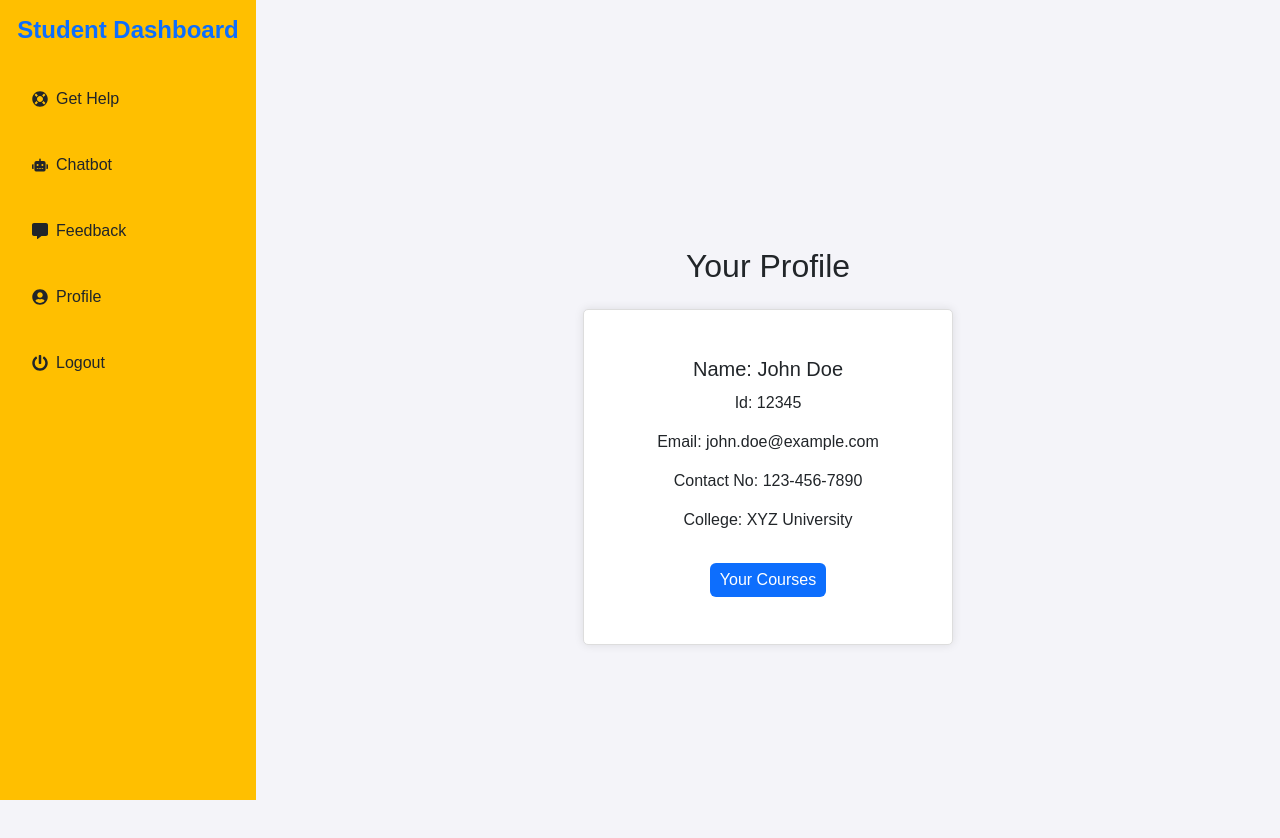
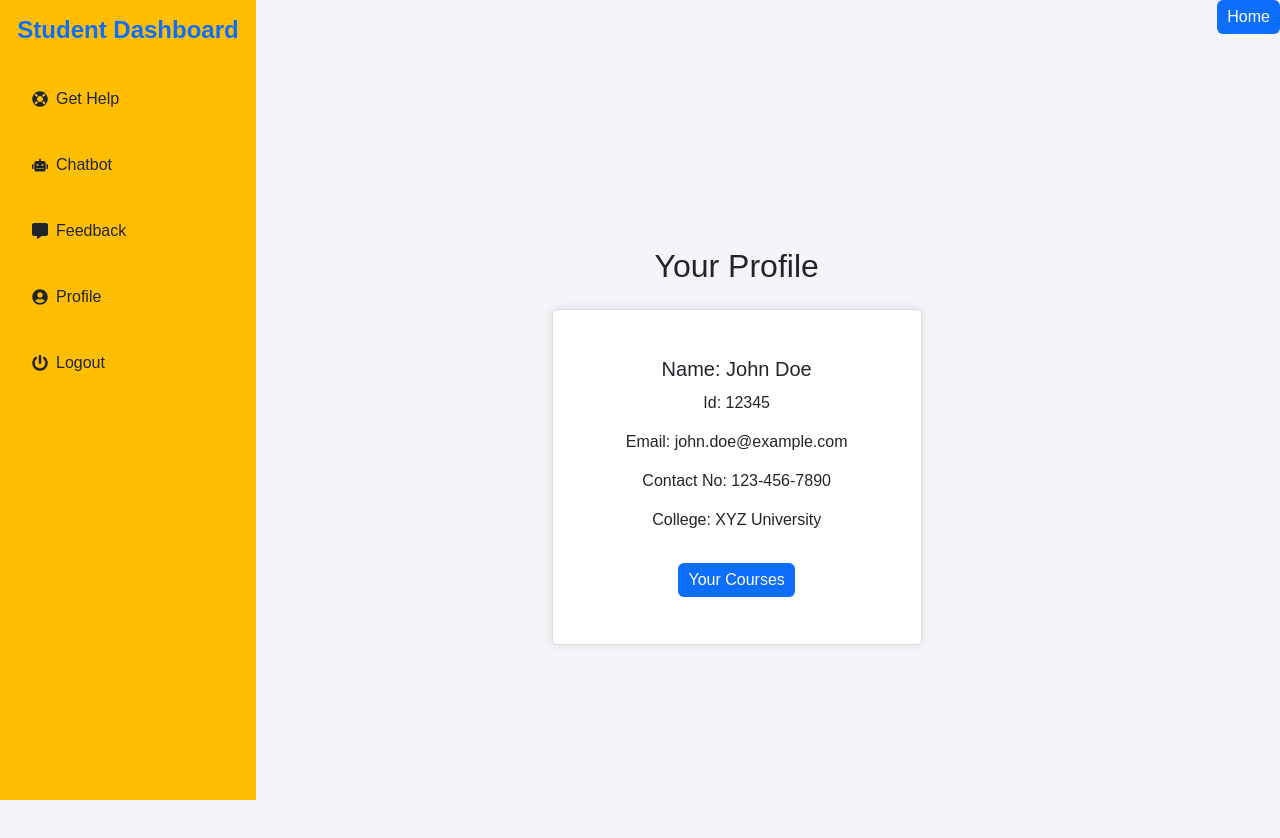
Before and after one commit to cfgbengaluru24/Team-55, a React (Vite) app in the folder client/: page /student-dashboard in a window 1280 px wide. Shown: the top 838 px of the page. Built offline with nearby package versions, Linux system fonts and the light colour scheme.

Commit message:
final changes

```diff
--- a/client/src/components/Feedback.jsx
+++ b/client/src/components/Feedback.jsx
@@ -1,5 +1,6 @@
 import React from 'react';
 import { useForm } from "react-hook-form";
+import { Link } from'react-router-dom';
 import './Help.css';
 
 const Feedback = () => {
@@ -32,7 +33,7 @@
         <br />
         <br />
         <input disabled={isSubmitting} type='submit' value='Submit' />
-
+        <Link to="/student-dashboard"><button className="btn btn-primary" disabled={isSubmitting}>Home</button></Link>
       </form>
     </div>
   );
--- a/client/src/components/GetHelp.jsx
+++ b/client/src/components/GetHelp.jsx
@@ -78,6 +78,7 @@
         </div>
       </div>
       <Link to="/help"><button className="btn btn-primary" style={{ marginTop: '20px' }}> Get Help from Us</button></Link>
+      <Link to="/student-dashboard"><button className="btn btn-primary">Back</button></Link>
     </div>
   );
 };
--- a/client/src/components/Help.jsx
+++ b/client/src/components/Help.jsx
@@ -1,5 +1,6 @@
 import React from 'react';
 import { useForm } from "react-hook-form";
+import { Link } from'react-router-dom';
 // import '../App.css';
 import './Help.css';
 
@@ -29,6 +30,7 @@
           <br/>
           <br/>
           <input disabled={isSubmitting} type='submit' value='Submit'/>
+          <Link to="/student-dashboard"><button className="btn btn-primary" disabled={isSubmitting}>Back</button></Link>
         </div>
       </form>
       </div>
--- a/client/src/components/StudentDashboard.jsx
+++ b/client/src/components/StudentDashboard.jsx
@@ -3,6 +3,7 @@
 import SideNav from './SideNav';
 import Profile from './Profile';
 import './StudentDashboard.css'
+import { Link } from'react-router-dom';
 // import Performance from './Performance';
 // import GetHelp from './GetHelp';
 // import Chatbot from './Chatbot';
@@ -23,6 +24,7 @@
       <div className="flex-grow-1 p-3 text-center">
         <Profile name={profileData.name} id={profileData.id} email={profileData.email} contact={profileData.contact} college={profileData.college}/>
       </div>
+      <Link to="/"><button className="btn btn-primary" >Home</button></Link>
     </div>
     // <Router>
     //   <div className="d-flex">
```
